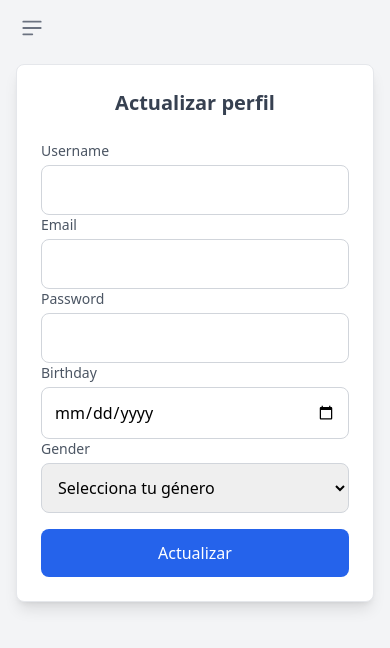
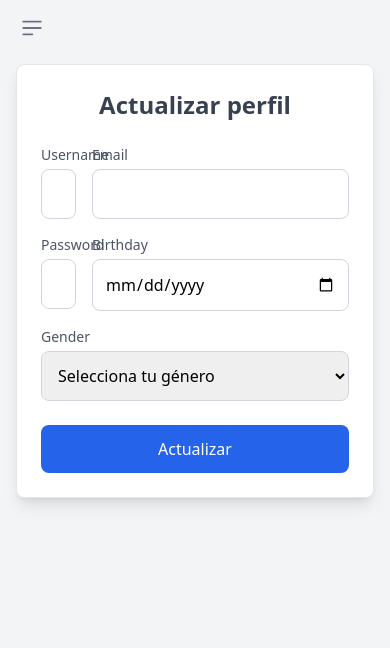
Before and after one commit to anthonyariasr/dashboard_app, a React (Create React App) app in the folder frontend/dashboard/: page /UpdateForm in a window 390 px wide. Shown: the top 648 px of the page. Built offline with nearby package versions, Linux system fonts and the light colour scheme.

Commit message:
more details

```diff
--- a/frontend/dashboard/src/FormData/UpdateProfile.jsx
+++ b/frontend/dashboard/src/FormData/UpdateProfile.jsx
@@ -62,14 +62,12 @@ export default function UpdateUserForm() {
             }
 
             const data = await response.json();
-            console.log("User updated successfully:", data);
             const userName = data.username;
             localStorage.setItem('userName', userName);
             setSuccessMessage("Perfil actualizado con éxito");
 
             window.location.reload();
         } catch (error) {
-            console.error("Error:", error);
             setErrorMessage("Error al actualizar el perfil: " + error.message);
         }
     };
@@ -77,9 +75,9 @@ export default function UpdateUserForm() {
     return (
         <div className="flex flex-col sm:flex-row bg-gray-100 min-h-screen">
             <Sidebar />
-            <div className="flex flex-col justify-center items-center w-full sm:w-3/4 p-4 sm:p-8">
-                <form className="w-full max-w-md p-6 border rounded-lg shadow-lg bg-white" onSubmit={handleSubmit}>
-                    <h2 className="text-xl sm:text-2xl font-bold text-center text-gray-700 mb-6">Actualizar perfil</h2>
+            <div className="flex flex-col items-center w-full sm:w-3/4 p-4 sm:p-8">
+                <form className="w-full max-w-lg p-6 border rounded-lg shadow-lg bg-white">
+                    <h2 className="text-2xl font-bold text-center text-gray-700 mb-6">Actualizar perfil</h2>
 
                     {errorMessage && (
                         <div className="mb-4 p-3 bg-red-100 text-red-700 border border-red-400 rounded">
@@ -93,6 +91,8 @@ export default function UpdateUserForm() {
                         </div>
                     )}
 
+                    <div className="grid grid-cols-1 sm:grid-cols-2 gap-4">
+                        <div className="col-span-1">
                             <label className="block text-sm font-medium text-gray-600">Username</label>
                             <input
                                 type="text"
@@ -101,16 +101,20 @@ export default function UpdateUserForm() {
                                 onChange={handleChange}
                                 className="mt-1 block w-full p-3 border border-gray-300 rounded-lg focus:outline-none focus:ring-2 focus:ring-blue-500"
                             />
+                        </div>
 
+                        <div className="col-span-1">
                             <label className="block text-sm font-medium text-gray-600">Email</label>
                             <input
-                        type="text"
+                                type="email"
                                 name="email"
                                 value={formData.email}
                                 onChange={handleChange}
                                 className="mt-1 block w-full p-3 border border-gray-300 rounded-lg focus:outline-none focus:ring-2 focus:ring-blue-500"
                             />
+                        </div>
 
+                        <div className="col-span-1">
                             <label className="block text-sm font-medium text-gray-600">Password</label>
                             <input
                                 type="password"
@@ -119,7 +123,9 @@ export default function UpdateUserForm() {
                                 onChange={handleChange}
                                 className="mt-1 block w-full p-3 border border-gray-300 rounded-lg focus:outline-none focus:ring-2 focus:ring-blue-500"
                             />
+                        </div>
 
+                        <div className="col-span-1">
                             <label className="block text-sm font-medium text-gray-600">Birthday</label>
                             <input
                                 type="date"
@@ -128,8 +134,9 @@ export default function UpdateUserForm() {
                                 onChange={handleChange}
                                 className="mt-1 block w-full p-3 border border-gray-300 rounded-lg focus:outline-none focus:ring-2 focus:ring-blue-500"
                             />
+                        </div>
 
-                    <div className="mb-4">
+                        <div className="col-span-2">
                             <label className="block text-sm font-medium text-gray-600">Gender</label>
                             <select
                                 name="gender"
@@ -143,10 +150,12 @@ export default function UpdateUserForm() {
                                 <option value="female">Femenino</option>
                             </select>
                         </div>
+                    </div>
 
                     <button
                         type="submit"
-                        className="w-full text-white p-3 rounded-lg bg-blue-600 hover:bg-blue-700 transition duration-200 focus:outline-none"
+                        className="w-full mt-6 text-white p-3 rounded-lg bg-blue-600 hover:bg-blue-700 transition duration-200 focus:outline-none"
+                        onClick={handleSubmit}
                     >
                         Actualizar
                     </button>
--- a/frontend/dashboard/src/SideBar/Sidebar.jsx
+++ b/frontend/dashboard/src/SideBar/Sidebar.jsx
@@ -25,10 +25,6 @@ const Sidebar = () => {
         navigate('/PrincipalLogin');
     };
 
-    const handleForm = () => {
-        navigate('/FormData');
-    };
-
     const handleDashboard = () => {
         navigate('/Dashboard');
     };
@@ -46,7 +42,7 @@ const Sidebar = () => {
     };
 
     const handleFileUpload = () => {
-        navigate('/FileUpload');
+        navigate('/FormData');
     };
 
     return (
@@ -167,7 +163,7 @@ const Sidebar = () => {
                         <li>
                             <button
                                 className="flex items-center p-2 text-base font-normal text-gray-900 rounded-lg dark:text-white hover:bg-gray-100 dark:hover:bg-gray-700 group"
-                                onClick={handleForm}
+                                onClick={handleFileUpload}
                             >
                                 <svg
                                     aria-hidden="true"
```
Lines whose indentation alone changed are shown as unchanged.
